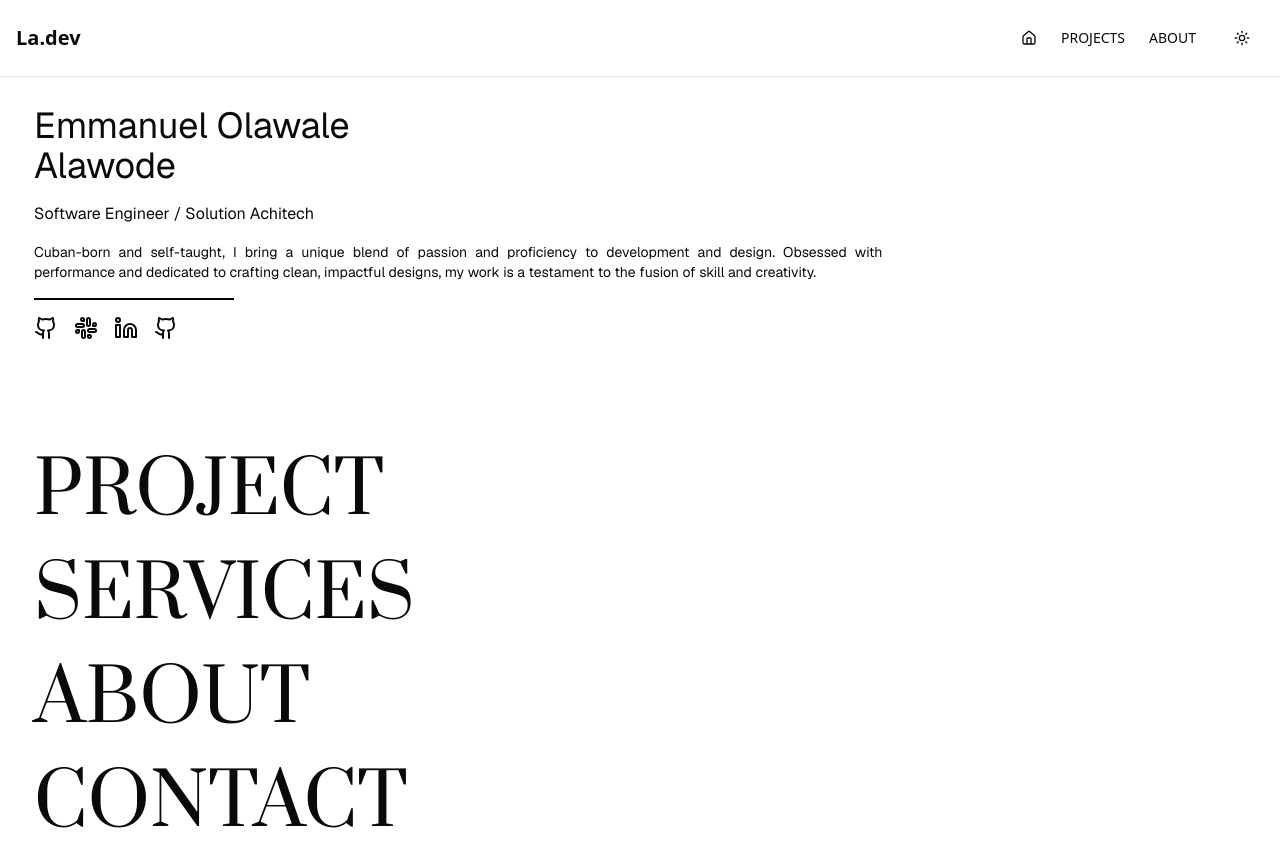
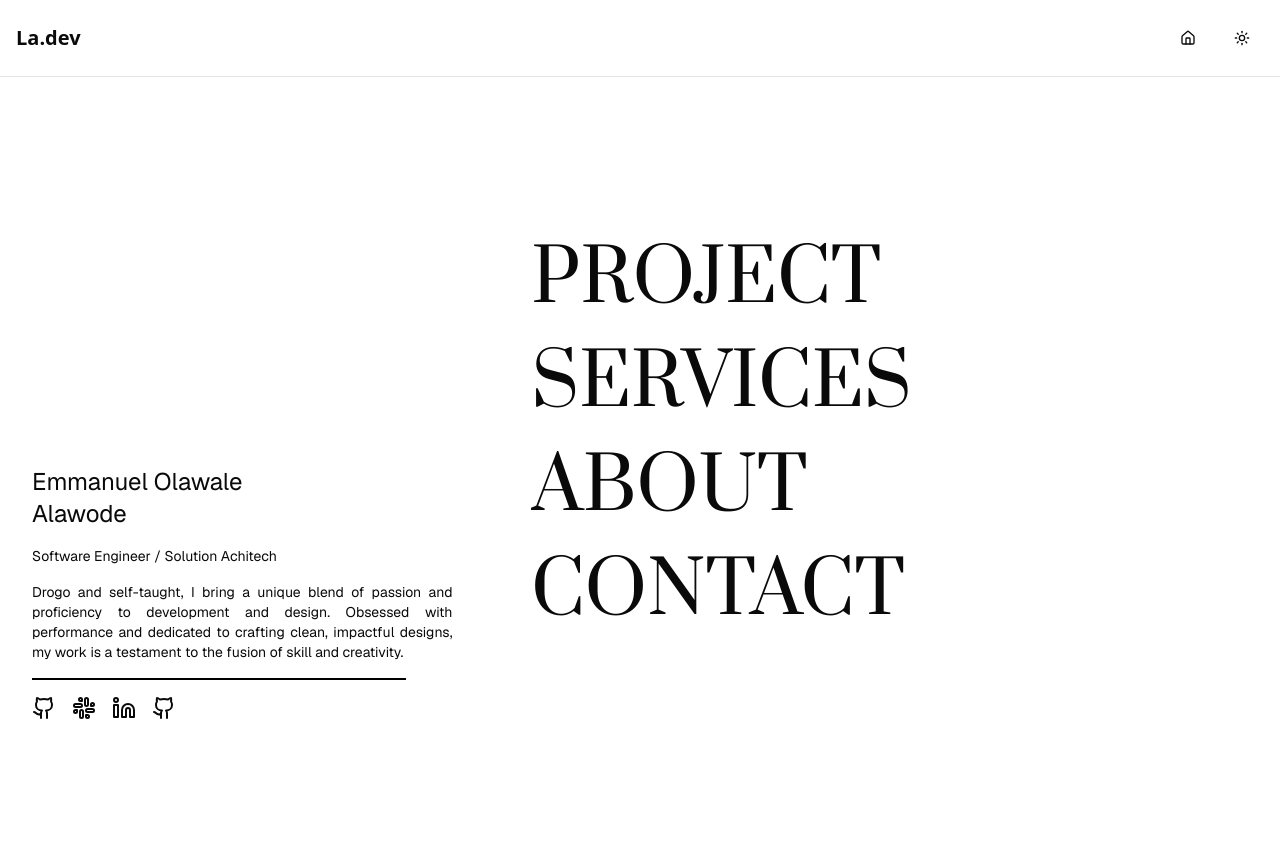
Before and after one commit to bigchuch/La_portfolio, a Next.js app: page / in a window 1280 px wide. After the commit the page ends 800 px from the top, so only its background shows below. Built offline with nearby package versions, Linux system fonts and the light colour scheme.

Commit message:
Home screen completed implementing background theme later

```diff
--- a/components/Hero.tsx
+++ b/components/Hero.tsx
@@ -7,16 +7,16 @@ const Hero = () => {
   return (
     <div className=" w-full  h-[95vh] ">
 
-      <div className="max-w-7xl px-4 flex flex-col md:px-8 md:grid md:grid-cols-1fr-2fr md:h-full  ">
+      <div className="max-w-7xl px-4 flex flex-col md:px-8 md:grid md:grid-cols-5 md:h-full gap-8 ">
 
-        <div className="border-2 border-white md:flex md:flex-col md:justify-end md:pb-20">
+        <div className="e md:flex md:flex-col col-span-2 md:justify-end md:pb-20">
           <div className="mt-16 font-geist-sans ">
-            <h1 className="text-4xl ">Emmanuel Olawale <span className="block">Alawode</span> </h1>
-            <h2 className="text-md mt-4  ">Software Engineer / Solution Achitech </h2>
-            <p className="text-sm mt-4 w-[70%] text-justify">Cuban-born and self-taught, I bring a unique blend of passion and proficiency to development and design. Obsessed with performance and dedicated to crafting clean, impactful designs, my work is a testament to the fusion of skill and creativity.</p>
+            <h1 className="text-4x md:text-2xl ">Emmanuel Olawale <span className="block">Alawode</span> </h1>
+            <h2 className="text-md mt-4  md:text-sm ">Software Engineer / Solution Achitech </h2>
+            <p className="text-sm mt-4 w-[70%] text-justify md:w-[90%] md:text-sm">Drogo and self-taught, I bring a unique blend of passion and proficiency to development and design. Obsessed with performance and dedicated to crafting clean, impactful designs, my work is a testament to the fusion of skill and creativity.</p>
           </div>
 
-          <hr className="w-50 mt-4 border-1 border-black dark:border-white"/>
+          <hr className="w-50 mt-4 md:w-[80%] border-1 border-black dark:border-white"/>
 
           <div className="flex items-center gap-4 mt-4">
             {/* socials links */}
@@ -35,7 +35,7 @@ const Hero = () => {
           </div>
         </div>
 
-        <div className="border-2 border-white  mt-8 font-prata text-6xl flex flex-col gap-8 items-end md:items-start md:text-7xl md:justify-center ">
+        <div className="  mt-8 font-prata text-6xl flex flex-col gap-8 items-end md:items-start md:text-7xl md:justify-center md:col-span-3 overflow-clip ">
 
           {/* navbar link */}
           <div>
--- a/components/Navbar.tsx
+++ b/components/Navbar.tsx
@@ -33,7 +33,7 @@ const Navbar = () => {
             </Link>
           </div>
 
-          <div>
+          {/* <div>
             <Link href="/projects" className="flex items-center gap-1 ">
               PROJECTS
             </Link>
@@ -44,7 +44,7 @@ const Navbar = () => {
               ABOUT
             </Link>
 
-          </div>
+          </div> */}
           <div className=" rounded-full p-1">
             <ThemeToggle  />
           </div>
```
